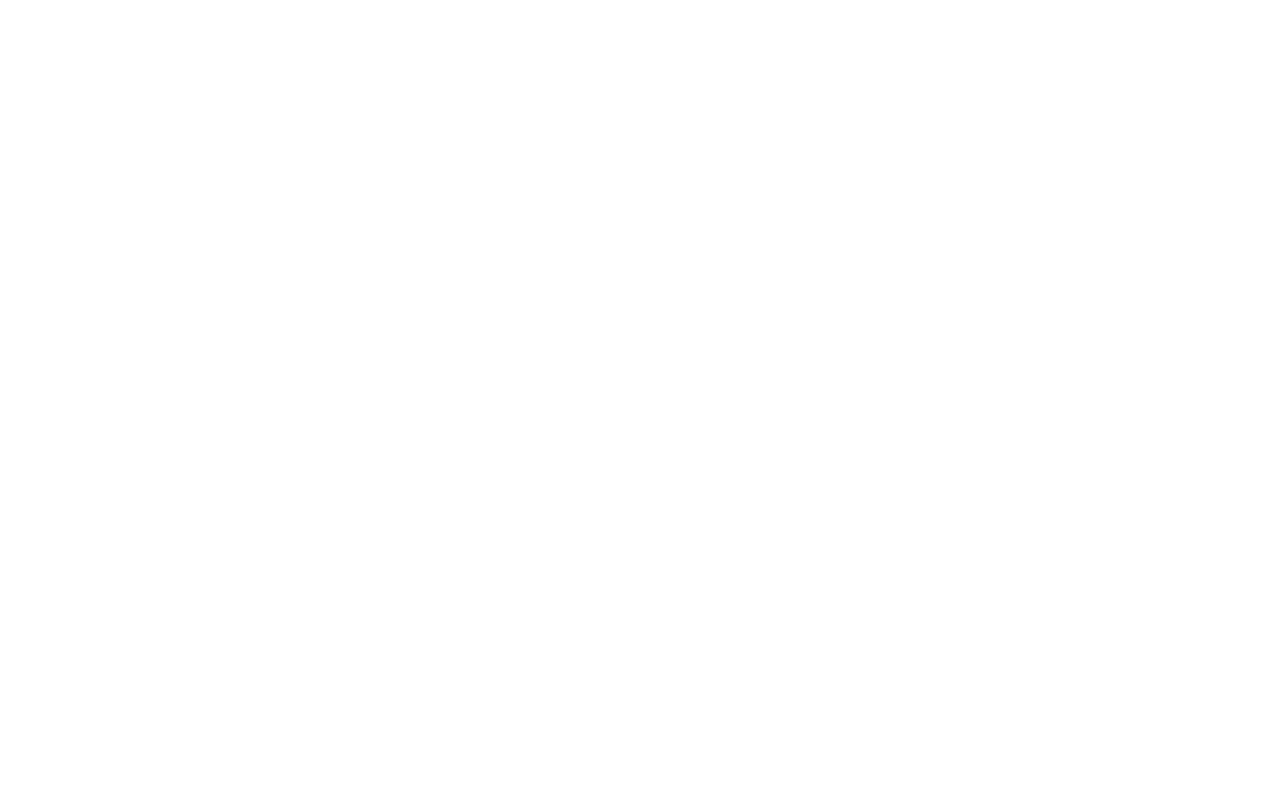
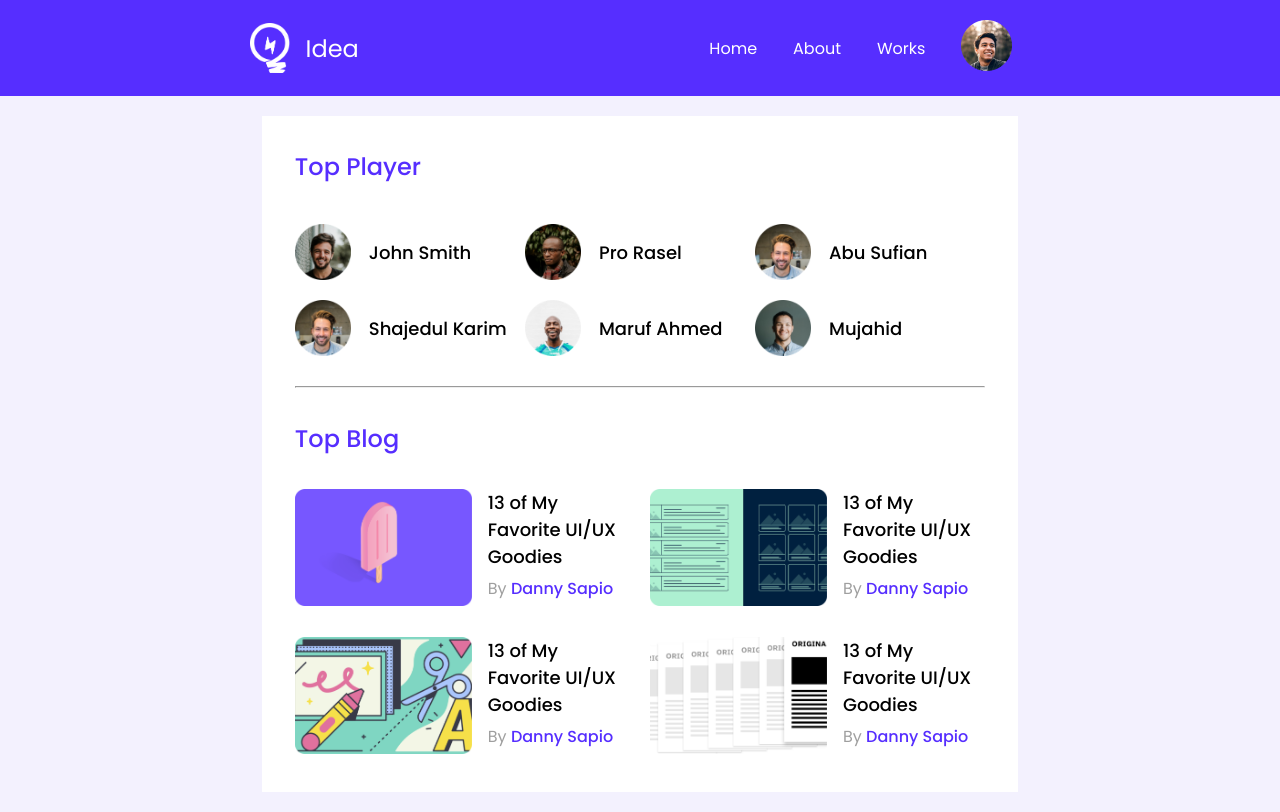
Before and after one commit to rehanmosabbir/leader-board, a plain HTML site: page index.html in a window 1280 px wide. Drawn offline with Linux system fonts and the light colour scheme.

Commit message:
add main section

```diff
--- a/css/style.css
+++ b/css/style.css
@@ -0,0 +1,139 @@
+@import url("https://fonts.googleapis.com/css2?family=Poppins:wght@400;500&family=Roboto:ital@0;1&display=swap");
+
+/* Basic Style */
+* {
+  margin: 0;
+  padding: 0;
+  box-sizing: border-box;
+}
+
+html {
+  font-size: 62.5%;
+}
+body {
+  font-family: "Poppins", sans-serif;
+  /* font-family: 'Roboto', sans-serif; */
+}
+
+/* Utilities */
+.container {
+  width: 61%;
+  margin: 0 auto;
+}
+
+.text-primary {
+  font-size: 2.4rem;
+  font-weight: 500;
+  color: #562eff;
+}
+hr {
+  margin-top: 3rem;
+}
+/* Header Section */
+#header {
+  background-color: #562eff;
+  padding: 2rem 0;
+}
+.navbar {
+  display: flex;
+  justify-content: space-between;
+  flex-wrap: wrap;
+}
+
+.logo-box {
+  display: flex;
+  align-items: center;
+}
+.logo-box img {
+  width: 40px;
+}
+.logo-box span {
+  font-size: 2.4rem;
+  color: #fff;
+  margin-left: 1.6rem;
+}
+.link-box-item {
+  display: flex;
+  align-items: center;
+  justify-content: space-between;
+}
+
+.link-box ul {
+  list-style: none;
+}
+.link-box ul li {
+  padding: 0 1.8rem;
+}
+.link-box ul a {
+  text-decoration: none;
+  color: #fff;
+  font-size: 1.6rem;
+}
+
+/* Main Section - Top player */
+
+#main-content {
+  background-color: #f3f1fe;
+  padding: 2rem;
+}
+
+#main-content .contents {
+  background-color: #fff;
+  padding: 3.3rem;
+}
+
+.players {
+  display: grid;
+  grid-template-columns: repeat(3, 1fr);
+  grid-row-gap: 2rem;
+  margin-top: 4rem;
+}
+
+.player {
+  display: flex;
+  align-items: center;
+  /* justify-content: center; */
+}
+.player p {
+  font-size: 1.8rem;
+  font-weight: 500;
+  margin-left: 1.8rem;
+}
+
+.player img {
+  width: 56px;
+}
+/* Main Section - Top blog */
+.top-blog h2 {
+  margin: 3.3rem 0;
+}
+.blogs {
+  display: grid;
+  grid-template-columns: repeat(2, 1fr);
+  grid-row-gap: 2.6rem;
+  grid-column-gap: 2rem;
+}
+.blog-thumbnail img {
+  width: 177px;
+}
+
+.blog {
+  display: flex;
+}
+
+.blog-description {
+  margin-left: 1.6rem;
+}
+.blog-description h3 {
+  font-size: 1.8rem;
+  font-weight: 500;
+}
+.blog-description span,
+.blog-description p {
+  font-size: 1.6rem;
+}
+
+.blog-description p {
+  color: #9f9f9f;
+  margin-top: 0.6rem;
+}
--- a/index.html
+++ b/index.html
@@ -10,5 +10,118 @@
     <!-- Style Sheet -->
     <link rel="stylesheet" href="css/style.css" />
   </head>
-  <body></body>
+  <body>
+    <!-- Header Start -->
+    <header id="header">
+      <nav class="navbar container">
+        <div class="logo-box">
+          <img src="images/icons/logo.png" alt="logo" />
+          <span>Idea</span>
+        </div>
+        <div class="link-box">
+          <ul class="link-box-item">
+            <li><a href="#">Home</a></li>
+            <li><a href="#">About</a></li>
+            <li><a href="#">Works</a></li>
+            <li><img src="images/icons/profile.png" alt="Profile Picture" /></li>
+          </ul>
+        </div>
+      </nav>
+    </header>
+    <!-- Header End -->
+
+    <!-- Main Section start  -->
+    <main id="main-content">
+      <div class="container contents">
+        <section class="top-player">
+          <h2 class="text-primary">Top Player</h2>
+          <div class="players">
+            <div class="player">
+              <img src="images/players/player-1.png" alt="John Smith" />
+              <p>John Smith</p>
+            </div>
+            <div class="player">
+              <img src="images/players/player-2.png" alt="Pro Rasel" />
+              <p>Pro Rasel</p>
+            </div>
+            <div class="player">
+              <img src="images/players/player-3.png" alt="Abu Sufian" />
+              <p>Abu Sufian</p>
+            </div>
+            <div class="player">
+              <img src="images/players/player-3.png" alt="Shajedul Karim" />
+              <p>Shajedul Karim</p>
+            </div>
+            <div class="player">
+              <img src="images/players/player-4.png" alt="Maruf Ahmed" />
+              <p>Maruf Ahmed</p>
+            </div>
+            <div class="player">
+              <img src="images/players/player-5.png" alt="Mujahid" />
+              <p>Mujahid</p>
+            </div>
+          </div>
+        </section>
+        <hr />
+        <section class="top-blog">
+          <h2 class="text-primary">Top Blog</h2>
+          <div class="blogs">
+            <div class="blog">
+              <div class="blog-thumbnail">
+                <img
+                  src="images/blogs/blog-1.png"
+                  alt="13 of My Favorite
+UI/UX Goodies"
+                />
+              </div>
+              <div class="blog-description">
+                <h3>13 of My Favorite UI/UX Goodies</h3>
+                <p>By <span class="text-primary">Danny Sapio</span></p>
+              </div>
+            </div>
+            <div class="blog">
+              <div class="blog-thumbnail">
+                <img
+                  src="images/blogs/blog-2.png"
+                  alt="13 of My Favorite
+UI/UX Goodies"
+                />
+              </div>
+              <div class="blog-description">
+                <h3>13 of My Favorite UI/UX Goodies</h3>
+                <p>By <span class="text-primary">Danny Sapio</span></p>
+              </div>
+            </div>
+            <div class="blog">
+              <div class="blog-thumbnail">
+                <img
+                  src="images/blogs/blog-3.png"
+                  alt="13 of My Favorite
+UI/UX Goodies"
+                />
+              </div>
+              <div class="blog-description">
+                <h3>13 of My Favorite UI/UX Goodies</h3>
+                <p>By <span class="text-primary">Danny Sapio</span></p>
+              </div>
+            </div>
+            <div class="blog">
+              <div class="blog-thumbnail">
+                <img
+                  src="images/blogs/blog-4.png"
+                  alt="13 of My Favorite
+UI/UX Goodies"
+                />
+              </div>
+              <div class="blog-description">
+                <h3>13 of My Favorite UI/UX Goodies</h3>
+                <p>By <span class="text-primary">Danny Sapio</span></p>
+              </div>
+            </div>
+          </div>
+        </section>
+      </div>
+    </main>
+    <!-- Main Section end -->
+  </body>
 </html>
```
